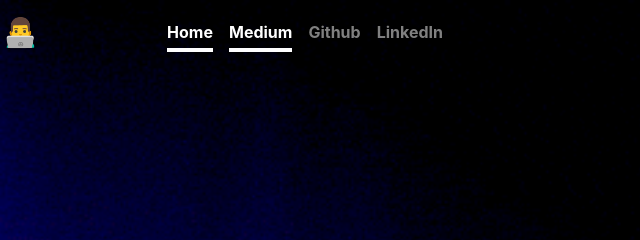
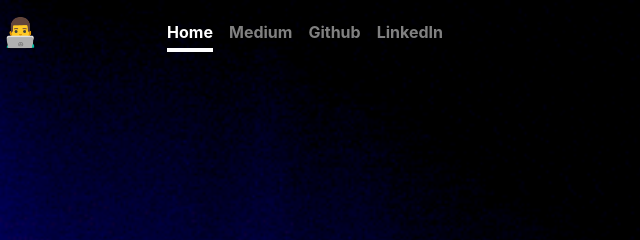
Before and after one commit to pritin-tyagaraj/pritin-tyagaraj.github.io, a plain HTML site: page index.html in a window 1280 px wide. Shown: the top 240 px of the page, 517-1157 px from the left. Drawn offline with nearby package versions, Linux system fonts and the light colour scheme.

Commit message:
Fix incorrect class on nav link item

```diff
--- a/index.html
+++ b/index.html
@@ -31,7 +31,7 @@
         <h3 class="float-md-left mb-0">Pritin Tyagaraj 👨‍💻</h3>
         <nav class="nav nav-masthead justify-content-center float-md-right">
           <a class="nav-link active" aria-current="page" href="#">Home</a>
-          <a class="nav-link active" aria-current="page" href="https://medium.com/the-indo-swede">Medium</a>
+          <a class="nav-link" aria-current="page" href="https://medium.com/the-indo-swede">Medium</a>
           <a class="nav-link" href="https://github.com/pritin-tyagaraj?tab=repositories">Github</a>
           <a class="nav-link" href="https://www.linkedin.com/in/pritin-tyagaraj-2789a738/">LinkedIn</a>
         </nav>
```
